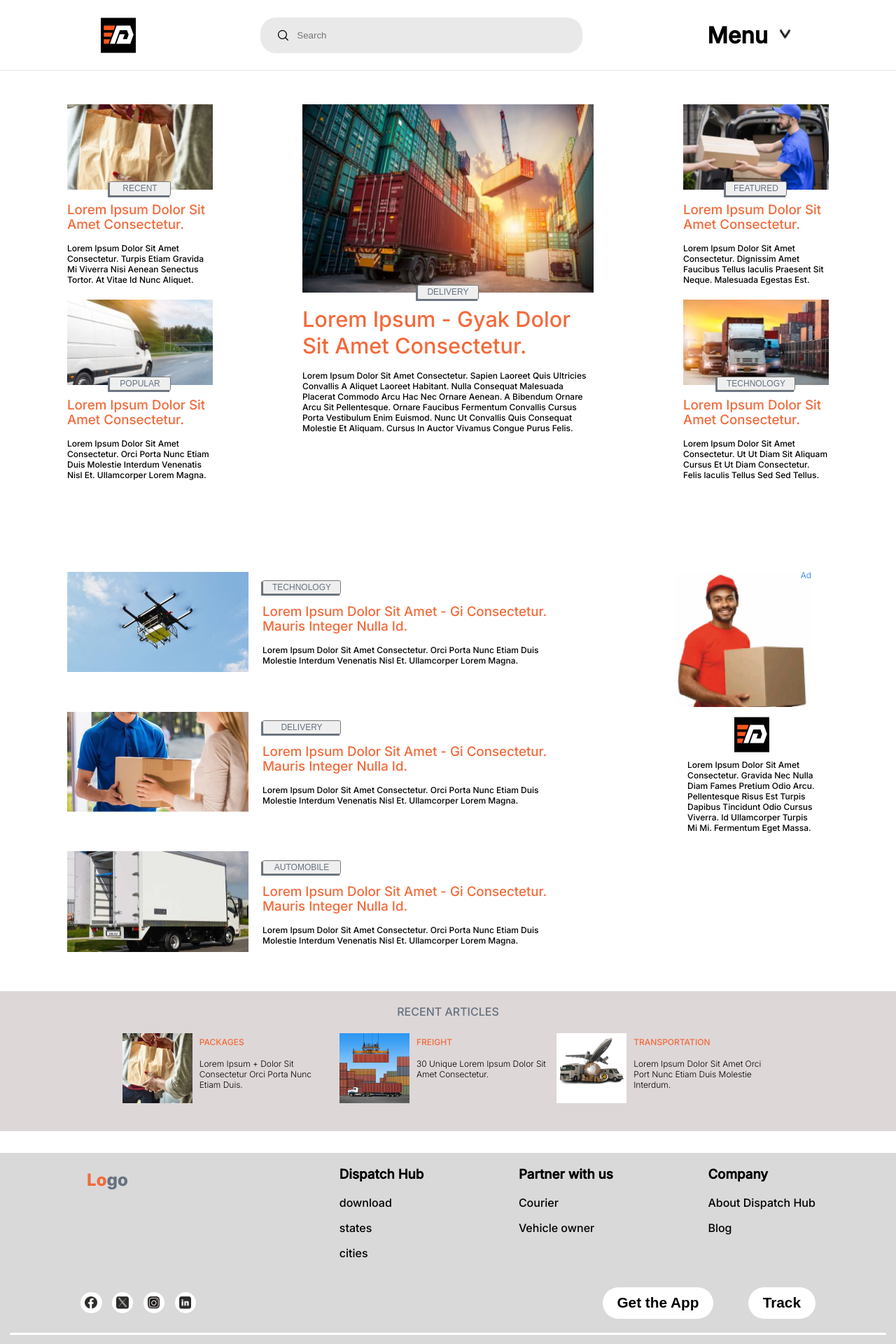
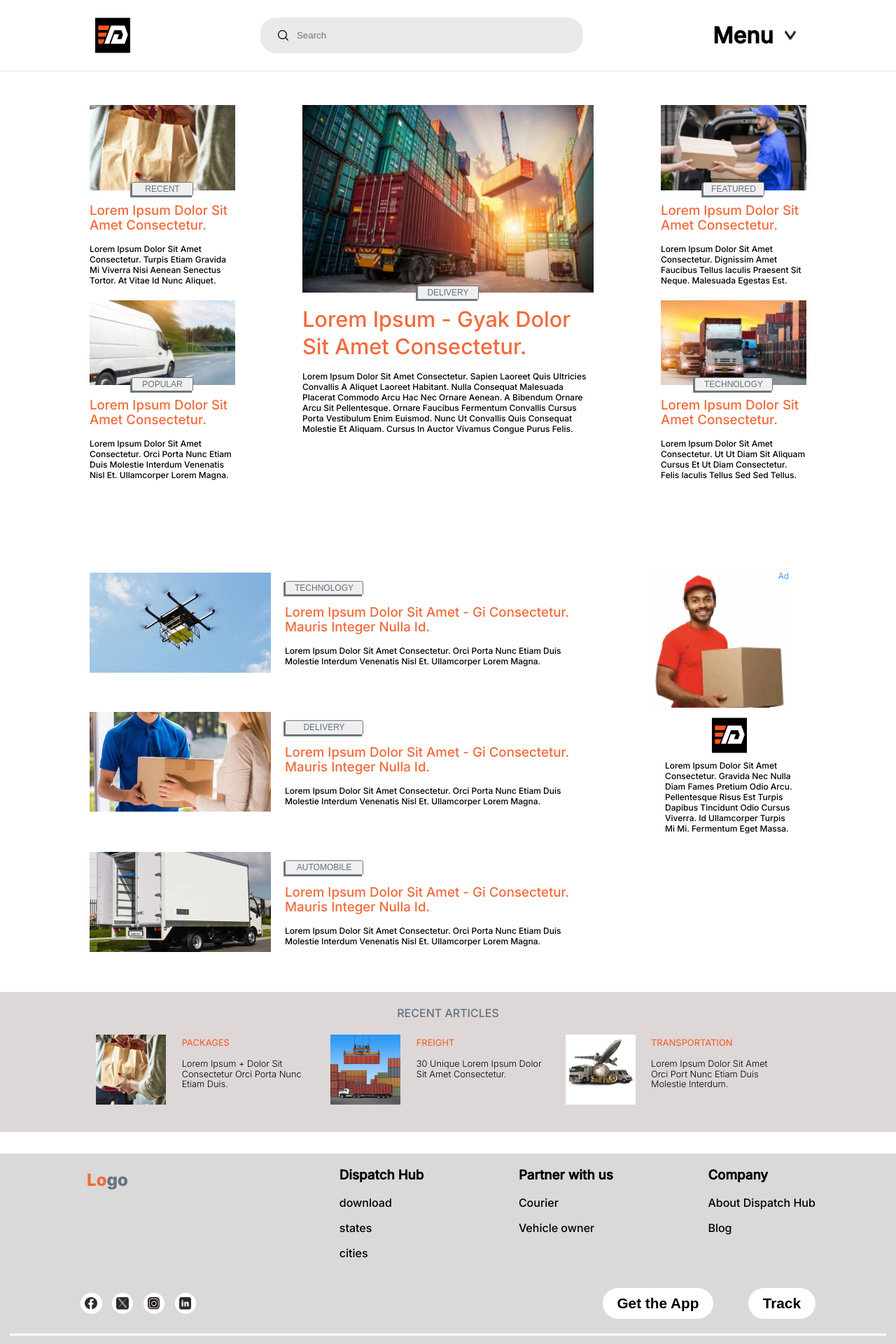
Before and after one commit to Sandiego17/dispatch-hub-blog-page, a React (Create React App) app: page / in a window 1280 px wide. Shown: the top 1920 px of the page at 70% size. Built offline with nearby package versions, Linux system fonts and the light colour scheme.

Commit message:
update: css units changed from px to rem for the sake of consistency

```diff
--- a/src/components/body/Body.css
+++ b/src/components/body/Body.css
@@ -4,7 +4,7 @@
 }
 
 .body {
-  margin: 3rem 6rem 0;
+  margin: 3rem 8rem 0;
 }
 
 .first { grid-area: first; }
--- a/src/components/footer/Footer.css
+++ b/src/components/footer/Footer.css
@@ -21,9 +21,9 @@
 
 .links {
   display: flex;
-  width: 42.5rem;
   height: 9.2rem;
   justify-content: space-between;
+  width: 42.5rem;
 }
 
 .linkSections > h3 {
@@ -87,6 +87,6 @@ ul {
 }
 
 li {
+  cursor: pointer;
   padding: 0 0.6rem;
-  cursor: pointer;
 }
--- a/src/components/header/Header.css
+++ b/src/components/header/Header.css
@@ -1,37 +1,38 @@
 .header {
-  border-bottom: 1px solid #e6e6e6;
-  height: 100px;
+  border-bottom: 0.1rem solid #e6e6e6;
   display: flex;
   align-items: center;
+  height: 6.3rem;
   justify-content: center;
 }
 
 .headerElements {
   display: flex;
-  /* margin: 0 auto; */
-  width: 992px;
-  height: 51px;
+  height: 3.2rem;
   justify-content: space-between;
+  width: 63rem;
 }
 
 .searchBar {
-  width: 460px;
-  height: auto;
   background-color: #e9e9e9;
-  border-radius: 22px;
-  /* padding: 10px; */
+  border-radius: 1.4rem;
   display: flex;
   align-items: center;
+  height: auto;
+  width: 28.8rem;
 }
 
 .searchIcon {
-  margin: 0 0 0 25px;
+  margin: 0 0 0 1.6rem;
 }
 
 .searchBarInput {
+  background-color: #e9e9e9;
   border: none;
-  background-color: #e9e9e9;
-  margin: 0 10px;
+  border-radius: 0 1.4rem 1.4rem 0;
+  height: 2.8rem;
+  margin: 0 0 0 0.6rem;
+  width: 25.3rem;
 }
 
 .menu {
@@ -42,13 +43,11 @@
 .dropdownButton {
   background-color: #fff;
   border: none;
-  margin: 0.67rem 0 0.67rem 10px;
+  margin: 0.7rem 0 0.7rem 0.6rem;
 }
 
 .dropdown {
-  height: 15px;
-  width: 17px;
-  /* margin: 0.67rem 0; */
-  /* display: flex; */
-  align-self: flex-end;
+  display: flex;
+  height: 0.9rem;
+  width: 1.1rem;
 }
--- a/src/components/header/Header.tsx
+++ b/src/components/header/Header.tsx
@@ -3,7 +3,7 @@ import './Header.css';
 export const Header = () => {
   return (
     <div className='header'>
-      <div className="headerElements">
+      <div className='headerElements'>
         <div className='logo'>
           <img src={require('../../assets/logos/Dispatch hub logo 1.png')} className='blogLogo' alt='Blog Logo' />
         </div>
--- a/src/components/recent/Recent.css
+++ b/src/components/recent/Recent.css
@@ -1,16 +1,16 @@
 .recentArticles {
+  background-color: #ded7d7;
   height: 12.5rem;
-  background-color: #ded7d7;
 }
 
 .sectionHeading {
   color: #657281;
-  text-align: center;
-  margin: 0;
-  padding: 1.25rem;
   font-size: 1rem;
   font-weight: 500;
-  line-height: 1.21rem;
+  line-height: 1.2rem;
+  margin: 0;
+  padding: 1.3rem;
+  text-align: center;
 }
 
 .recentSection {
@@ -23,21 +23,21 @@
 }
 
 .recentPost {
-  margin: 0 .63rem;
-  padding: .31rem 0;
-  width: 11.88rem;
+  margin: 0 1.4rem;
+  padding: 0.3rem 0;
+  width: 11.9rem;
 }
 
 .recentHeading {
   color: #f26a3b;
-  font-size: .75rem;
+  font-size: 0.8rem;
   font-weight: 500;
-  line-height: .94rem;
+  line-height: 0.9rem;
   margin: 0 0 1rem 0;
 }
 
 .recentText {
-  font-size: .75rem;
+  font-size: 0.8rem;
   font-weight: 300;
-  line-height: .94rem;
+  line-height: 0.9rem;
 }
```
Also changed, not shown: src/components/body/Body.tsx (+26 -26 lines), src/components/footer/Footer.tsx (+6 -6 lines), src/components/recent/Recent.tsx (+5 -5 lines).
